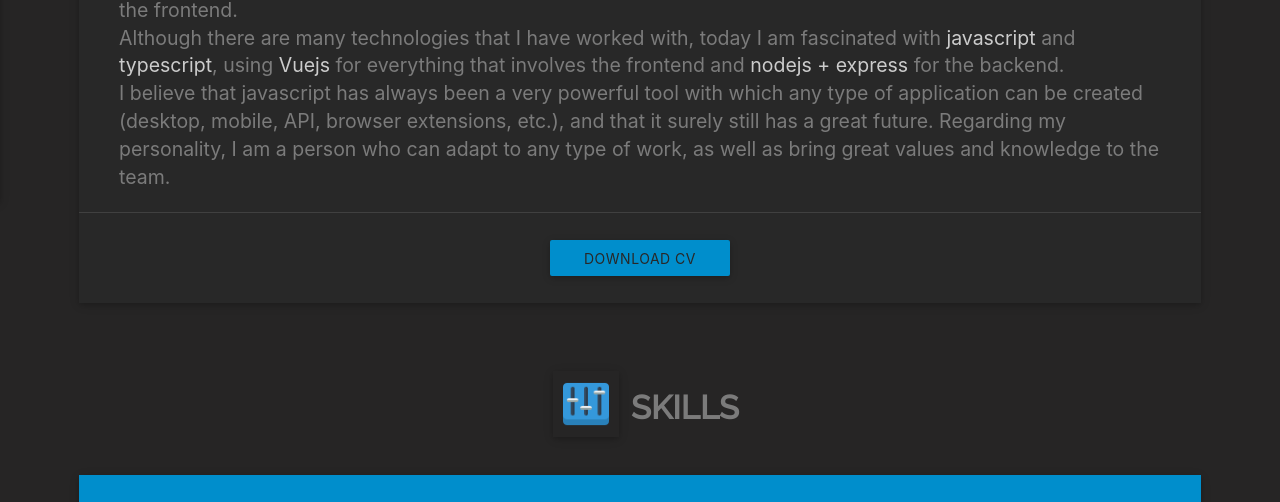
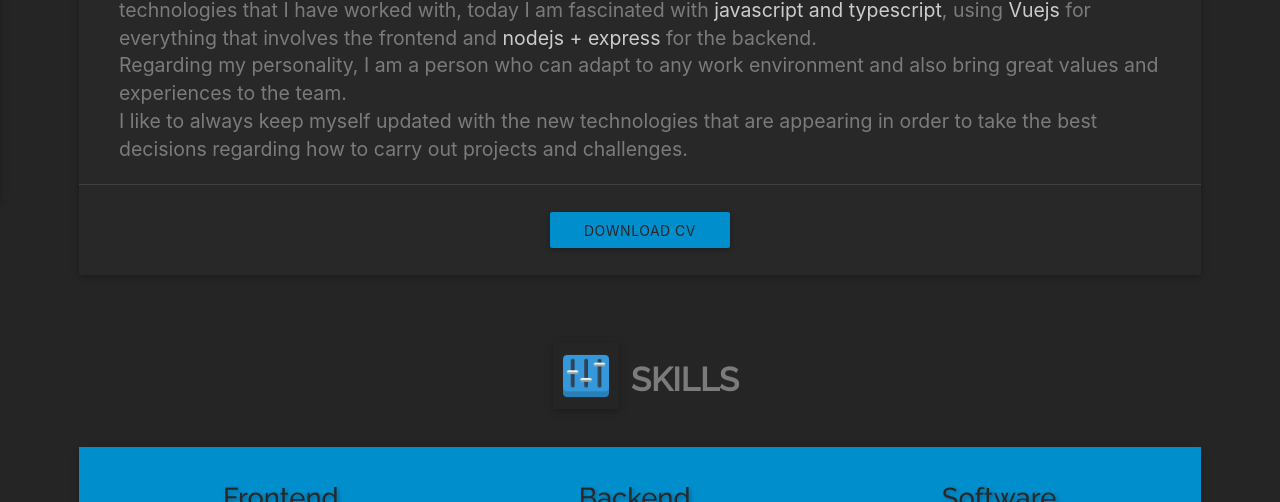
Before and after one commit to LucasJappert/MyProfile, a plain HTML site: page index.html in a window 1280 px wide. Shown: the part 598-1100 px from the top of the page. Drawn offline with Linux system fonts and the light colour scheme; a web font is replaced by a local one.

Commit message:
update description

```diff
--- a/index.html
+++ b/index.html
@@ -213,10 +213,9 @@
                         <p>
                             Hello there!!! 👋 <br>
                             My name is <a href="https://github.com/LucasJappert" target="_blank" class="high-light-about">Lucas Jappert</a>.
-                            My career started around 2008 and I always liked working on the backend as well as the frontend. <br>
-                            Although there are many technologies that I have worked with, today I am fascinated with <span class="high-light-about">javascript</span> and <span class="high-light-about">typescript</span>, using <span class="high-light-about">Vuejs</span> for everything that involves the frontend and <span class="high-light-about">nodejs + express</span> for the backend. <br>
-                            I believe that javascript has always been a very powerful tool with which any type of application can be created (desktop, mobile, API, browser extensions, etc.), and that it surely still has a great future.
-                            Regarding my personality, I am a person who can adapt to any type of work, as well as bring great values and knowledge to the team.
+                            My experience as a developer began in 2008, and although there are many technologies that I have worked with, today I am fascinated with <span class="high-light-about">javascript and typescript</span>, using <span class="high-light-about">Vuejs</span> for everything that involves the frontend and <span class="high-light-about">nodejs + express</span> for the backend. <br>
+                            Regarding my personality, I am a person who can adapt to any work environment and also bring great values and experiences to the team. <br>
+                            I like to always keep myself updated with the new technologies that are appearing in order to take the best decisions regarding how to carry out projects and challenges.
                         </p>
                         <!-- <p>
                             Hello! I'm <a href="https://github.com/LucasJappert" target="_blank"><strong>Lucas Jappert</strong></a>. Senior Web Developer with over 14 years of experience specializing in front end development. Experienced with all stages of the development cycle for dynamic web projects. Having an in-depth knowledge including advanced HTML5, CSS, CSS3, SASS, LESS, JSON, JavaScript, JQuery, Vue JS, Firebase, SQL Server, .NET. Strong background in management and leadership.
```
